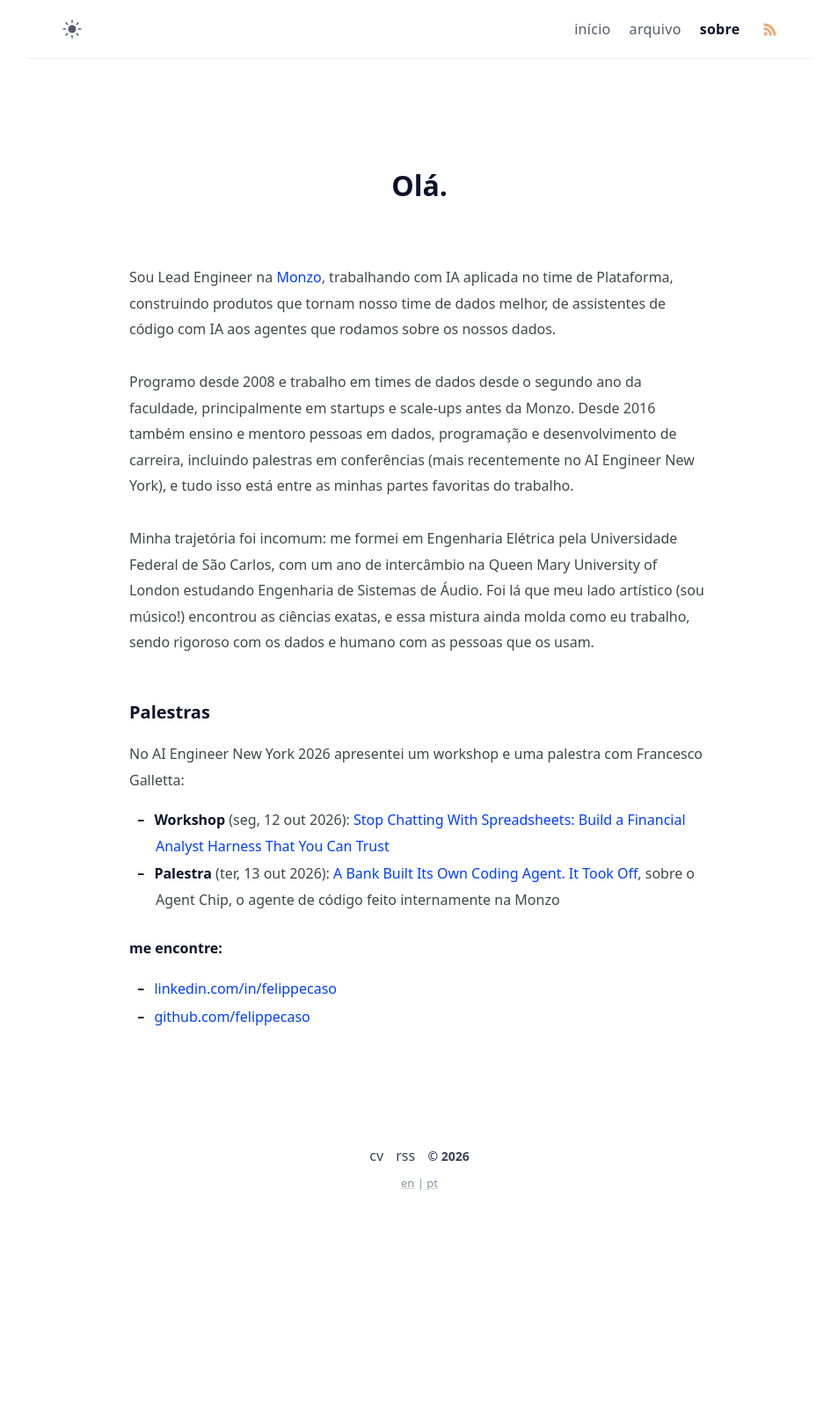
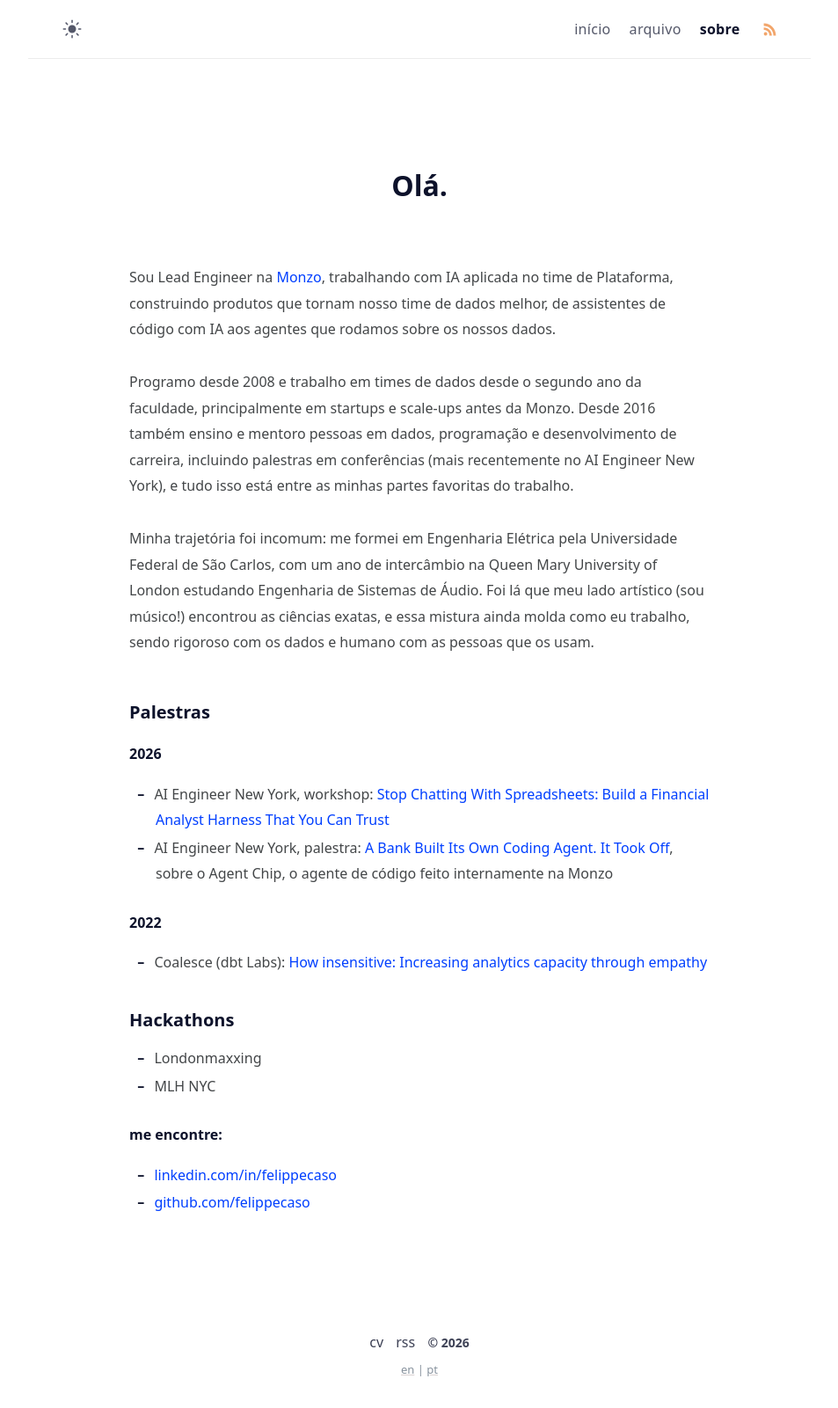
Before and after one commit to felippecaso/felippecaso.com, a Jekyll site: the page built from sobre.md, in a window 1280 px wide. Shown: the whole page at 88% size, without its empty margins (163-1116 px from the left). Built offline with Jekyll 4.4.1, drawn with Linux system fonts in a browser that asks for light colours; before the commit the page ends 1389 px from its top, so only the background shows below that.

Commit message:
Group speaking by year, add Coalesce 2022 talk and hackathons section
Co-Authored-By: bot_apk <apk@cognition.ai>

```diff
--- a/sobre.md
+++ b/sobre.md
@@ -16,10 +16,19 @@ Minha trajetória foi incomum: me formei em Engenharia Elétrica pela Universida
 
 #### Palestras
 
-No AI Engineer New York 2026 apresentei um workshop e uma palestra com Francesco Galletta:
+**2026**
 
-- **Workshop** (seg, 12 out 2026): [Stop Chatting With Spreadsheets: Build a Financial Analyst Harness That You Can Trust](https://www.youtube.com/watch?v=e9-br9hveRI)
-- **Palestra** (ter, 13 out 2026): [A Bank Built Its Own Coding Agent. It Took Off](https://www.youtube.com/watch?v=adfw3xJBx1o), sobre o Agent Chip, o agente de código feito internamente na Monzo
+- AI Engineer New York, workshop: [Stop Chatting With Spreadsheets: Build a Financial Analyst Harness That You Can Trust](https://www.youtube.com/watch?v=e9-br9hveRI)
+- AI Engineer New York, palestra: [A Bank Built Its Own Coding Agent. It Took Off](https://www.youtube.com/watch?v=adfw3xJBx1o), sobre o Agent Chip, o agente de código feito internamente na Monzo
+
+**2022**
+
+- Coalesce (dbt Labs): [How insensitive: Increasing analytics capacity through empathy](https://www.youtube.com/watch?v=hIt_FtgxzDY)
+
+#### Hackathons
+
+- Londonmaxxing
+- MLH NYC
 
 **me encontre:**
 
```
Also changed, not shown: about.md (+12 -3 lines).
